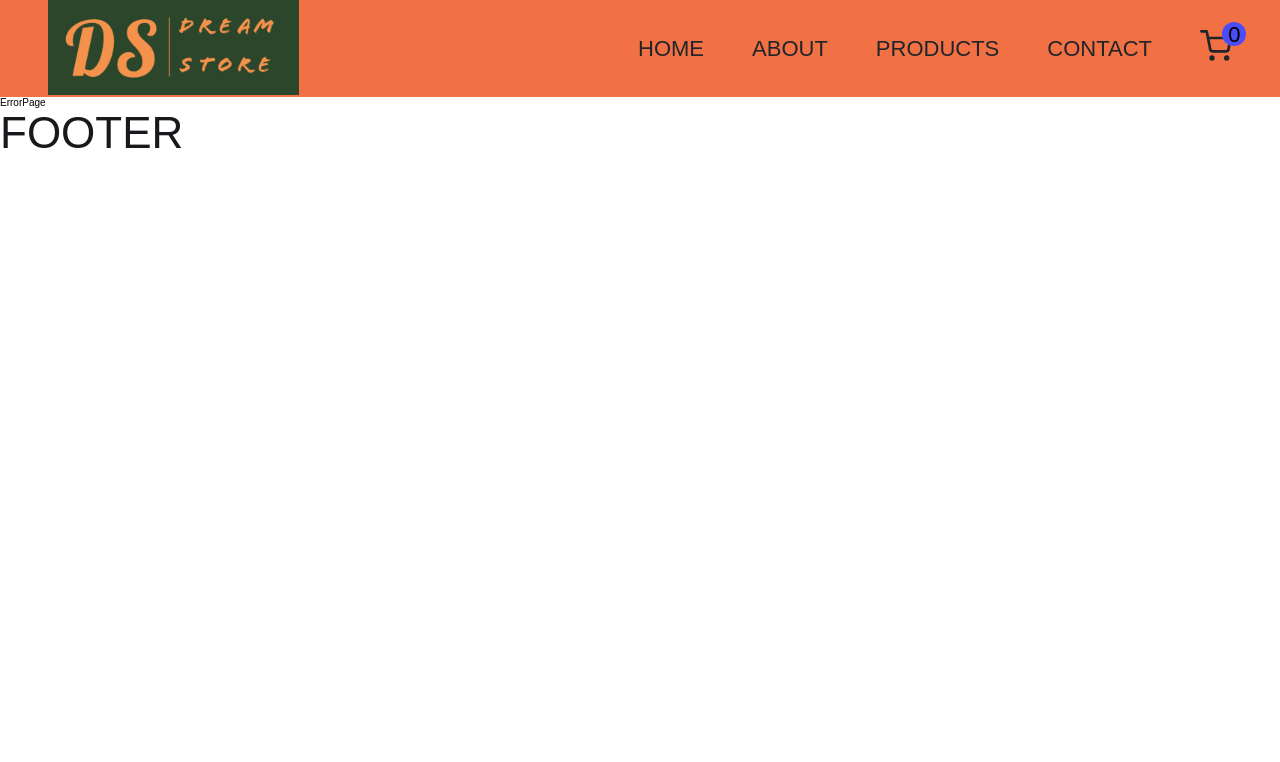
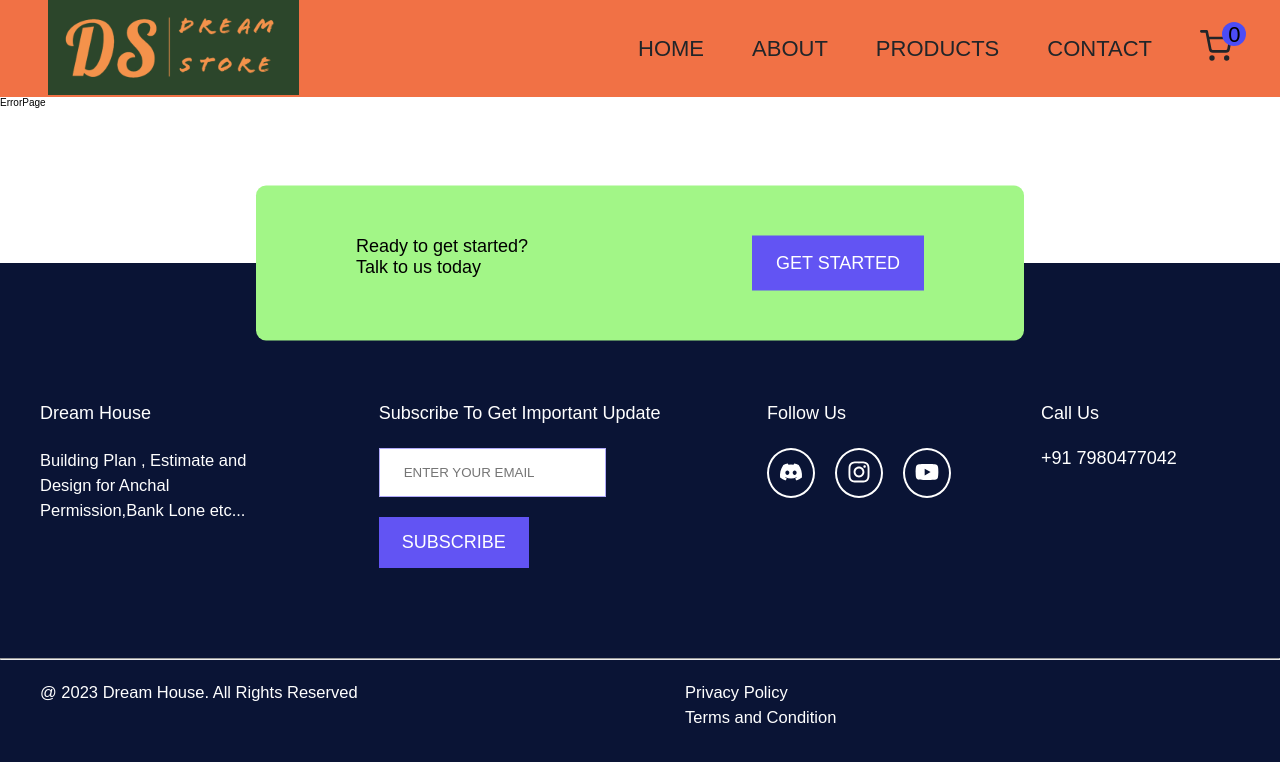
Before and after one commit to tanmoyshee143/T-STORE, a React (Create React App) app: page /errorpage in a window 1280 px wide. Shown: the top 762 px of the page. Built offline with nearby package versions, Linux system fonts and the light colour scheme; the HTML template or start-up script is replaced by a standard one.

Commit message:
futter-component-complete

```diff
--- a/src/About.js
+++ b/src/About.js
@@ -6,10 +6,7 @@ import HeroSection from './component/HeroSection';
 const About = () => {
 
   const name = "T STORE"
-  const Wrapper = styled.section`
-  height: 100vh;
-  background-color: ${({ theme }) => theme.colors.bg};
-`;
+
   return (
     <Wrapper>
        <HeroSection
@@ -20,3 +17,8 @@ const About = () => {
 }
 
 export default About
+
+const Wrapper = styled.section`
+height: 100vh;
+background-color: ${({ theme }) => theme.colors.bg};
+`;
--- a/src/Cart.js
+++ b/src/Cart.js
@@ -3,6 +3,8 @@ import styled from "styled-components";
 const Cart = () => {
   return <Wrapper></Wrapper>;
 };
+
+export default Cart;
 
 const Wrapper = styled.section`
   padding: 9rem 0;
@@ -178,5 +180,3 @@ const Wrapper = styled.section`
     }
   }
 `;
-
-export default Cart;
--- a/src/Contact.js
+++ b/src/Contact.js
@@ -1,39 +1,7 @@
 import styled from "styled-components";
 
 const Contact = () => {
-  const Wrapper = styled.section`
-    padding: 9rem 0 5rem 0;
-    text-align: center;
-    height: auto;
-    background-color: ${({ theme }) => theme.colors.bg};
 
-    .container {
-      margin-top: 6rem;
-
-      .contact-form {
-        max-width: 50rem;
-        margin: auto;
-
-        .contact-inputs {
-          display: flex;
-          flex-direction: column;
-          gap: 3rem;
-
-          input[type="submit"] {
-            cursor: pointer;
-            transition: all 0.2s;
-
-            &:hover {
-              background-color: ${({ theme }) => theme.colors.white};
-              border: 4px solid ${({ theme }) => theme.colors.btn};
-              color: ${({ theme }) => theme.colors.btn};
-              transform: scale(0.9);
-            }
-          }
-        }
-      }
-    }
-  `;
 
   return (
     <Wrapper>
@@ -91,3 +59,37 @@ const Contact = () => {
 };
 
 export default Contact;
+
+const Wrapper = styled.section`
+padding: 9rem 0 5rem 0;
+text-align: center;
+height: auto;
+background-color: ${({ theme }) => theme.colors.bg};
+
+.container {
+  margin-top: 6rem;
+
+  .contact-form {
+    max-width: 50rem;
+    margin: auto;
+
+    .contact-inputs {
+      display: flex;
+      flex-direction: column;
+      gap: 3rem;
+
+      input[type="submit"] {
+        cursor: pointer;
+        transition: all 0.2s;
+
+        &:hover {
+          background-color: ${({ theme }) => theme.colors.white};
+          border: 4px solid ${({ theme }) => theme.colors.btn};
+          color: ${({ theme }) => theme.colors.btn};
+          transform: scale(0.9);
+        }
+      }
+    }
+  }
+}
+`;
--- a/src/Footer.js
+++ b/src/Footer.js
@@ -1,8 +1,156 @@
-import React from 'react'
-import styled from 'styled-components';
+import React from "react";
+import { NavLink } from "react-router-dom";
+import styled from "styled-components";
+import {Button}  from "./styles/Button";
+import { FaDiscord, FaInstagram, FaYoutube } from "react-icons/fa";
 
 const Footer = () => {
-    const Wrapper = styled.section`
+  // const Wrapper = styled.section`
+  //   .iSIFGq {
+  //     margin: 0;
+  //   }
+  //   .contact-short {
+  //     max-width: 60vw;
+  //     margin: auto;
+  //     padding: 5rem 10rem;
+  //     background-color: ${({ theme }) => theme.colors.bg};
+  //     border-radius: 1rem;
+  //     box-shadow: ${({ theme }) => theme.colors.shadowSupport};
+  //     transform: translateY(50%);
+  //     .grid div:last-child {
+  //       justify-self: end;
+  //       align-self: center;
+  //     }
+  //   }
+  //   footer {
+  //     padding: 14rem 0 9rem 0;
+  //     background-color: ${({ theme }) => theme.colors.footer_bg};
+  //     h3 {
+  //       color: ${({ theme }) => theme.colors.hr};
+  //       margin-bottom: 2.4rem;
+  //     }
+  //     p {
+  //       color: ${({ theme }) => theme.colors.white};
+  //     }
+  //     .footer-social--icons {
+  //       display: flex;
+  //       gap: 2rem;
+  //       div {
+  //         padding: 1rem;
+  //         border-radius: 50%;
+  //         border: 2px solid ${({ theme }) => theme.colors.white};
+  //         .icons {
+  //           color: ${({ theme }) => theme.colors.white};
+  //           font-size: 2.4rem;
+  //           position: relative;
+  //           cursor: pointer;
+  //         }
+  //       }
+  //     }
+  //   }
+  //   .footer-bottom--section {
+  //     padding-top: 9rem;
+  //     hr {
+  //       margin-bottom: 2rem;
+  //       color: ${({ theme }) => theme.colors.hr};
+  //       height: 0.1px;
+  //     }
+  //   }
+  //   @media (max-width: ${({ theme }) => theme.media.mobile}) {
+  //     .contact-short {
+  //       max-width: 80vw;
+  //       margin: 4.8rem auto;
+  //       transform: translateY(0%);
+  //       text-align: center;
+  //       .grid div:last-child {
+  //         justify-self: center;
+  //       }
+  //     }
+  //     footer {
+  //       padding: 9rem 0 9rem 0;
+  //     }
+  //     .footer-bottom--section {
+  //       padding-top: 4.8rem;
+  //     }
+  //   }
+  // `;
+
+  return (
+    <Wrapper>
+      <section className="contact-short">
+        <div className="grid grid-two-column">
+          <div>
+            <h3> Ready to get started? </h3>
+            <h3> Talk to us today </h3>
+          </div>
+          <div>
+            <Button>
+              <NavLink to="./contact">Get Started</NavLink>
+            </Button>
+          </div>
+        </div>
+      </section>
+      {/* main footer */}
+      <footer>
+        <div className="container grid grid-four-column">
+          <div className="footer-about">
+            <h3>Dream House</h3>
+            <p>
+              Building Plan , Estimate and Design for Anchal Permission,Bank
+              Lone etc...
+            </p>
+          </div>
+          <div className="footer-subscribe">
+            <h3>Subscribe To Get Important Update </h3>
+            <form action="#">
+              <input type="email" placeholder="Enter Your Email"></input>
+              <input type="submit" value="Subscribe"></input>
+            </form>
+          </div>
+          <div className="footer-social">
+            <h3>Follow Us</h3>
+            <div className="footer-social--icons">
+            <div>
+                  <FaDiscord className="icons" />
+                </div>
+                <div>
+                  <FaInstagram className="icons" />
+                </div>
+                <div>
+                  <a
+                    href="https://www.youtube.com/@CWDesign"
+                    target="_blank">
+                    <FaYoutube className="icons" />
+                  </a>
+                </div>
+              </div>
+          </div>
+          <div className="footer-contact">
+              <h3>Call Us</h3>
+              <h3 ><a href="tel:7980477042" style={{color:"white"}}>+91 7980477042</a></h3>
+            </div>
+        </div>
+        {/* BOTTOM OF FUTTER */}
+        <div className="footer-bottom--section">
+          <hr/>
+          <div className="container grid grid-two-column">
+            <p> @ {new Date().getFullYear()} Dream House. All Rights Reserved </p>
+            <div>
+            <p> Privacy Policy</p>
+            <p> Terms and Condition</p>
+          </div>
+          </div>
+
+        </div>
+      </footer>
+    </Wrapper>
+  );
+};
+
+export default Footer;
+
+
+const Wrapper = styled.section`
     .iSIFGq {
       margin: 0;
     }
@@ -71,15 +219,3 @@ const Footer = () => {
       }
     }
   `;
-
-
-
-  return (
-    <Wrapper>
-        <h2>FOOTER</h2>
-
-    </Wrapper>
-  )
-}
-
-export default Footer
--- a/src/SingleProduct.js
+++ b/src/SingleProduct.js
@@ -3,6 +3,9 @@ import styled from "styled-components";
 const SingleProduct = () => {
   return <Wrapper></Wrapper>;
 };
+
+
+export default SingleProduct;
 
 const Wrapper = styled.section`
   .container {
@@ -76,5 +79,3 @@ const Wrapper = styled.section`
     padding: 0 2.4rem;
   }
 `;
-
-export default SingleProduct;
--- a/src/component/Header.js
+++ b/src/component/Header.js
@@ -5,20 +5,6 @@ import NavBar from './NavBar';
 
 function Header() {
 
-  const MainHeader = styled.header`
-padding : 0 4.8rem;
-height : 10 rem ;
-background-color: ${({theme}) => theme.colors.header_bg};
-display : flex;
-justify-content : space-between ;
-align-items : center;
-position : relative;
-
-.logo {
-    height : 5rem;
-}
-
-`;
 
   return (
     <MainHeader className='test'>
@@ -33,3 +19,18 @@ position : relative;
 
 
 export default Header
+
+const MainHeader = styled.header`
+padding : 0 4.8rem;
+height : 10 rem ;
+background-color: ${({theme}) => theme.colors.header_bg};
+display : flex;
+justify-content : space-between ;
+align-items : center;
+position : relative;
+
+.logo {
+    height : 5rem;
+}
+
+`;
--- a/src/component/HeroSection.js
+++ b/src/component/HeroSection.js
@@ -1,10 +1,48 @@
 import React from "react";
 import { NavLink } from "react-router-dom";
 import styled from "styled-components";
-import { Button } from "../styles/Button";
+import  {Button}  from "../styles/Button";
 
 const HeroSection = ({storeName="default store",props}) => {
-  const Wrapper = styled.section`
+
+//   console.log(props)
+// console.log(props.storeName)
+
+  return (
+    <Wrapper>
+      <div className="container">
+        <div className="grid grid-two-column">
+          <div className="hero-section-data">
+            <p className="intro-data"> Welcome To</p>
+            <h1>{storeName} </h1>
+            <p>
+              My Dream Store lets you design awesome products and sell them
+              online while it takes care of everything else—from manufacturing
+              the product to packaging, delivery, and even customer service!
+            </p>
+            <NavLink>
+              <Button>Show Now</Button>
+            </NavLink>
+            </div>
+            {/* OUR HOMEPAGE IMAGE */}
+            <div className="hero-section-image">
+              <figure>
+                <img
+                  src="images/hero.jpg"
+                  alt="hero-section-photo"
+                  className="img-style"
+                />
+              </figure>
+          </div>
+        </div>
+      </div>
+    </Wrapper>
+  );
+};
+
+export default HeroSection;
+
+const Wrapper = styled.section`
   padding: 12rem 0;
   img {
     min-width: 10rem;
@@ -62,39 +100,3 @@ const HeroSection = ({storeName="default store",props}) => {
   }
 
   `;
-//   console.log(props)
-// console.log(props.storeName)
-
-  return (
-    <Wrapper>
-      <div className="container">
-        <div className="grid grid-two-column">
-          <div className="hero-section-data">
-            <p className="intro-data"> Welcome To</p>
-            <h1>{storeName} </h1>
-            <p>
-              My Dream Store lets you design awesome products and sell them
-              online while it takes care of everything else—from manufacturing
-              the product to packaging, delivery, and even customer service!
-            </p>
-            <NavLink>
-              <Button>Show Now</Button>
-            </NavLink>
-            </div>
-            {/* OUR HOMEPAGE IMAGE */}
-            <div className="hero-section-image">
-              <figure>
-                <img
-                  src="images/hero.jpg"
-                  alt="hero-section-photo"
-                  className="img-style"
-                />
-              </figure>
-          </div>
-        </div>
-      </div>
-    </Wrapper>
-  );
-};
-
-export default HeroSection;
--- a/src/component/Truested.js
+++ b/src/component/Truested.js
@@ -3,46 +3,10 @@ import styled from "styled-components";
 
 const Trusted = () => {
 
-  const Wrapper = styled.section`
-  padding: 9rem 0;
-  background-color: ${({ theme }) => theme.colors.trusted_bg};
-  .brand-section {
-    padding: 12rem 0 0 0;
-
-  }
-
-  h3 {
-    text-align: center;
-    text-transform: capitalize;
-    color: ${({ theme }) => theme.colors.text};
-    font-size: 2rem;
-    font-weight: bold;
-  }
-  img {
-    min-width: 10rem;
-    height: 10rem;
-  }
-  .brand-section-slider {
-    margin-top: 3.2rem;
-    display: flex;
-    justify-content: space-between;
-    align-items: center;
-    flex-direction: row;
-  }
-  @media (max-width: ${({ theme }) => theme.media.mobile}) {
-    .brand-section-slider {
-      margin-top: 3.2rem;
-      display: grid;
-      grid-template-columns: 1fr 1fr;
-      /* background-color: red; */
-      text-align: center;
-    }
-  }
-`;
 
   return (
     <Wrapper className="brand-section">
-      <div className="container" style={{height: '80px',marginTop: '-60px',paddingBottom:'20px'}}>
+      <div className="container" >
         <h3>Trusted By 500+ Companies</h3>
         <div className="brand-section-slider">
           {/* my 1st img  */}
@@ -84,3 +48,40 @@ const Trusted = () => {
 
 
 export default Trusted;
+
+const Wrapper = styled.section`
+padding: 9rem 0;
+background-color: ${({ theme }) => theme.colors.trusted_bg};
+.brand-section {
+  padding: 12rem 0 0 0;
+
+}
+
+h3 {
+  text-align: center;
+  text-transform: capitalize;
+  color: ${({ theme }) => theme.colors.text};
+  font-size: 2rem;
+  font-weight: bold;
+}
+img {
+  min-width: 10rem;
+  height: 10rem;
+}
+.brand-section-slider {
+  margin-top: 3.2rem;
+  display: flex;
+  justify-content: space-between;
+  align-items: center;
+  flex-direction: row;
+}
+@media (max-width: ${({ theme }) => theme.media.mobile}) {
+  .brand-section-slider {
+    margin-top: 3.2rem;
+    display: grid;
+    grid-template-columns: 1fr 1fr;
+    /* background-color: red; */
+    text-align: center;
+  }
+}
+`;
```
Also changed, not shown: src/component/NavBar.js (+66 -63 lines), src/component/Services.js (+41 -39 lines), src/styles/Container.js (+11 -1 lines).
